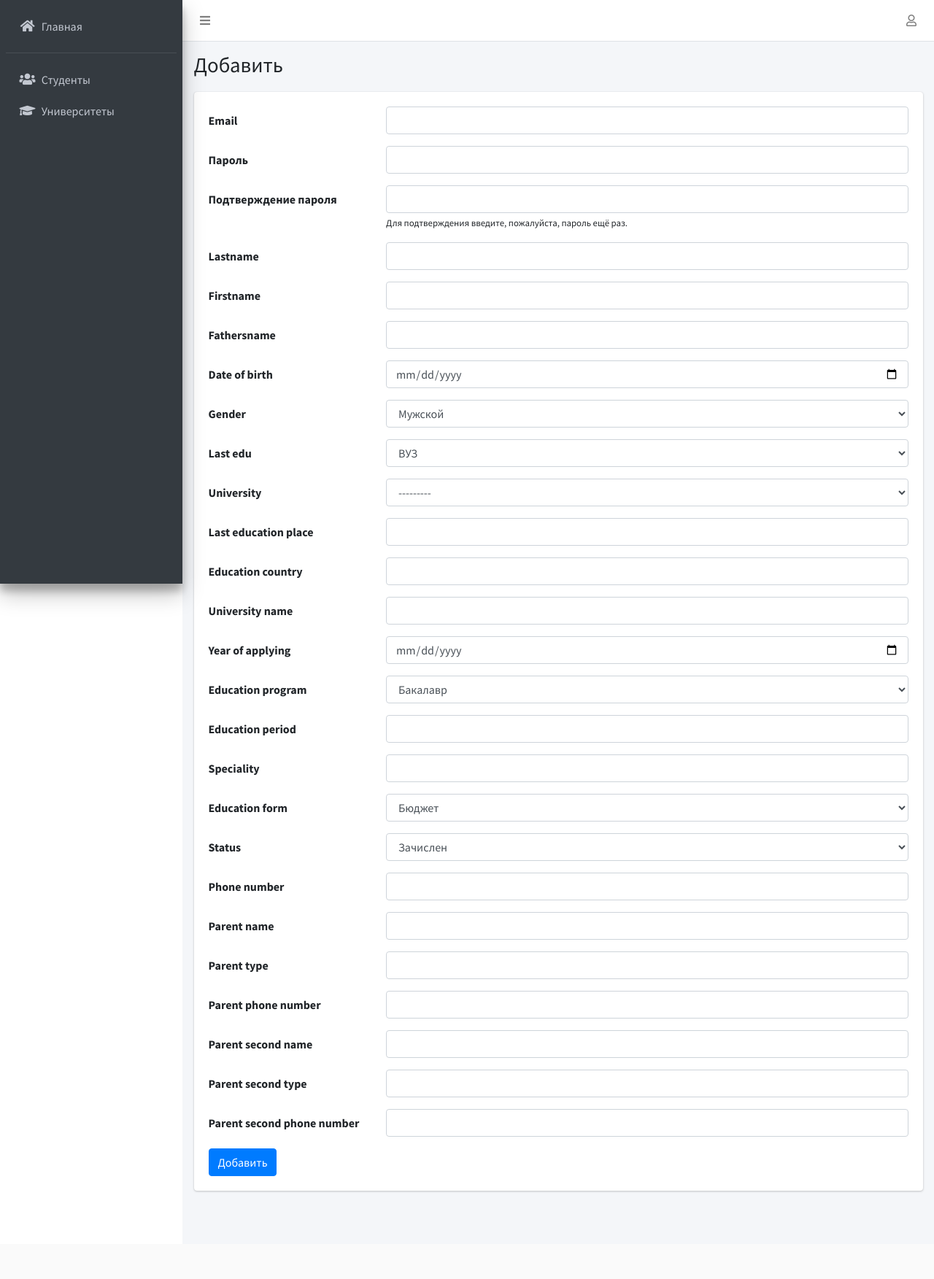
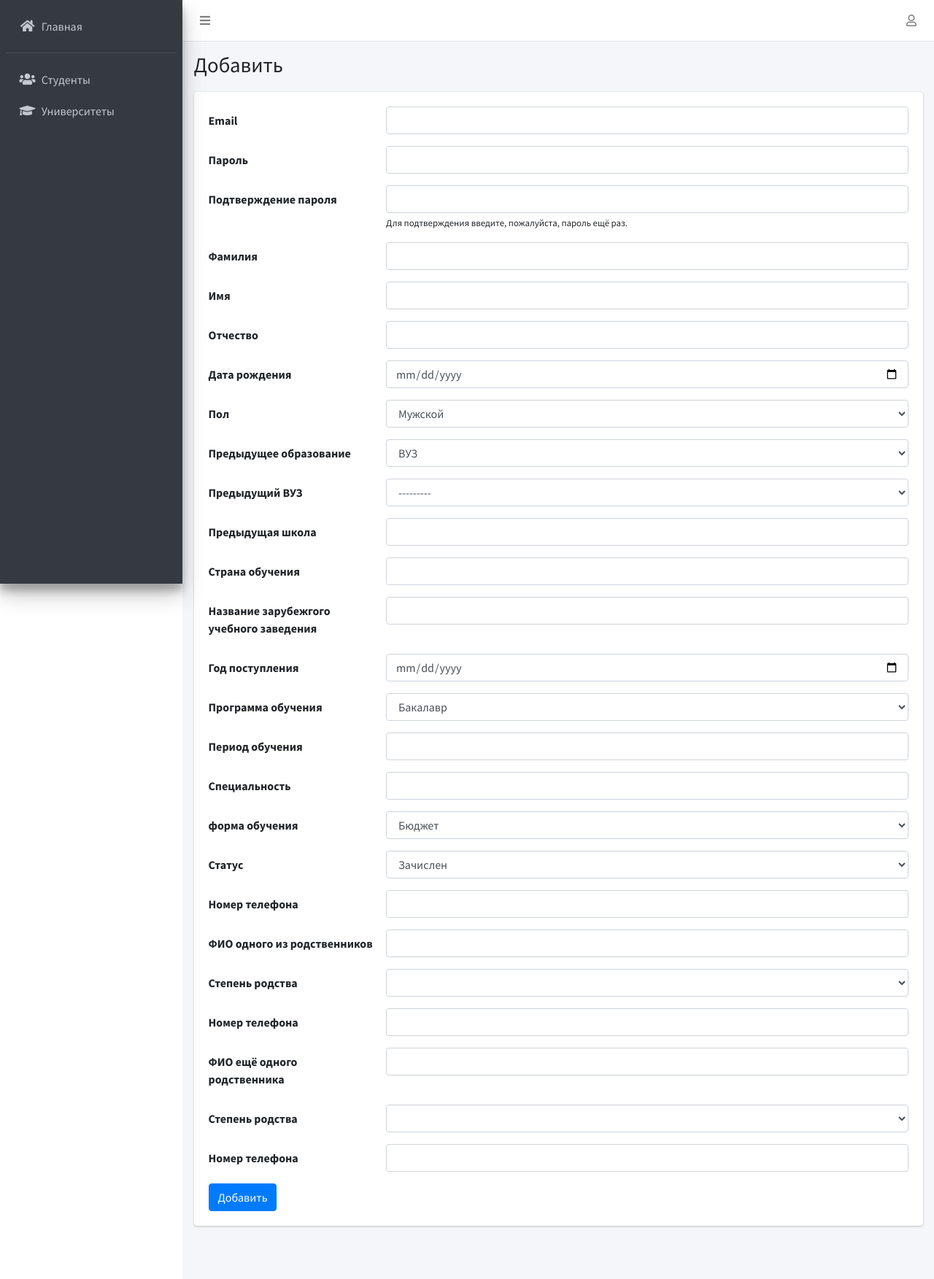
Before and after one commit to Suiunduk/dcu-stud, a Django app: page /students/create/ in a window 1280 px wide. Shown: the whole page at 73% size. Before the commit the page ends 1635 px from the top, so only its background shows below. Run offline with Django 3.2, Linux system fonts and the light colour scheme; the visitor is signed in with stand-in values (Sample User, id 1); data that the repository does not hold is empty; some libraries are stand-ins or nearby versions.

Commit message:
last changes

```diff
--- a/dcu/urls.py
+++ b/dcu/urls.py
@@ -15,11 +15,12 @@ Including another URLconf
 """
 from django.contrib import admin
 from django.urls import path, include
-from django.views.generic import TemplateView
+from django.views.generic import TemplateView, RedirectView
 
 urlpatterns = [
     path('admin/', admin.site.urls),
     path('', include('core.urls')),
+    path('favicon.ico/', RedirectView.as_view(url='/static/img/favicon.ico', permanent=True)),
     path('students/', include('students.urls')),
     path('universities/', include('universities.urls')),
     path('employees/', include('employees.urls')),
--- a/students/forms.py
+++ b/students/forms.py
@@ -36,6 +36,14 @@ EDU_PROGRAM = [
     ('Другое', 'Другое')
 ]
 
+PARENT_TYPE = [
+    ('', ''),
+    ('Отец', 'Отец'),
+    ('Мать', 'Мать'),
+    ('Брат/Сестра', 'Брат/Сестра'),
+    ('Другой родственник', 'Другой родственник')
+]
+
 EDU_FORM = [
     ('Бюджет', 'Бюджет'),
     ('Стипендия', 'Стипендия'),
@@ -44,30 +52,30 @@ EDU_FORM = [
 
 
 class StudentSignUpForm(UserCreationForm):
-    lastname = forms.CharField(max_length=100)
-    firstname = forms.CharField(max_length=100)
-    fathersname = forms.CharField(max_length=100, required=False)
-    date_of_birth = forms.DateField(widget=forms.SelectDateWidget)
-    gender = forms.ChoiceField(choices=GENDER)
-    last_edu = forms.ChoiceField(choices=PREVEDU)
-    university = forms.ModelChoiceField(widget=forms.Select, queryset=universities, required=False)
-    last_education_place = forms.CharField(max_length=100, required=False)
-    education_country = forms.CharField(max_length=100)
-    university_name = forms.CharField(max_length=220)
-    year_of_applying = forms.DateField(widget=forms.SelectDateWidget)
-    education_program = forms.ChoiceField(choices=EDU_PROGRAM)
-    education_period = forms.IntegerField(max_value=10)
-    speciality = forms.CharField(max_length=220)
-    education_form = forms.ChoiceField(choices=EDU_FORM)
-    status = forms.ChoiceField(choices=STATUS)
-    phone_number = forms.CharField(max_length=20)
-    email = forms.EmailField()
-    parent_name = forms.CharField(max_length=100)
-    parent_type = forms.CharField(max_length=100)
-    parent_phone_number = forms.CharField(max_length=100)
-    parent_second_name = forms.CharField(max_length=100, required=False)
-    parent_second_type = forms.CharField(max_length=100, required=False)
-    parent_second_phone_number = forms.CharField(max_length=100, required=False)
+    lastname = forms.CharField(label='Фамилия', max_length=100)
+    firstname = forms.CharField(label='Имя', max_length=100)
+    fathersname = forms.CharField(label='Отчество', max_length=100, required=False)
+    date_of_birth = forms.DateField(label='Дата рождения', widget=forms.SelectDateWidget)
+    gender = forms.ChoiceField(label='Пол', choices=GENDER)
+    last_edu = forms.ChoiceField(label='Предыдущее образование', choices=PREVEDU)
+    university = forms.ModelChoiceField(label='Предыдущий ВУЗ', widget=forms.Select, queryset=universities)
+    last_education_place = forms.CharField(label='Предыдущая школа', max_length=100, required=False)
+    education_country = forms.CharField(label='Страна обучения', max_length=100)
+    university_name = forms.CharField(label='Название зарубежгого учебного заведения', max_length=220)
+    year_of_applying = forms.DateField(label='Год поступления', widget=forms.SelectDateWidget)
+    education_program = forms.ChoiceField(label='Программа обучения', choices=EDU_PROGRAM)
+    education_period = forms.IntegerField(label='Период обучения', max_value=10)
+    speciality = forms.CharField(label='Специальность', max_length=220)
+    education_form = forms.ChoiceField(label='форма обучения', choices=EDU_FORM)
+    status = forms.ChoiceField(label='Статус', choices=STATUS)
+    phone_number = forms.CharField(label='Номер телефона', max_length=20)
+    email = forms.EmailField(label='Email', )
+    parent_name = forms.CharField(label='ФИО одного из родственников', max_length=100)
+    parent_type = forms.ChoiceField(label='Степень родства', choices=PARENT_TYPE)
+    parent_phone_number = forms.CharField(label='Номер телефона', max_length=100)
+    parent_second_name = forms.CharField(label='ФИО ещё одного родственника', max_length=100, required=False)
+    parent_second_type = forms.ChoiceField(label='Степень родства', choices=PARENT_TYPE, required=False)
+    parent_second_phone_number = forms.CharField(label='Номер телефона', max_length=100, required=False)
 
     class Meta(UserCreationForm.Meta):
         model = CustomUser
@@ -108,34 +116,34 @@ class StudentSignUpForm(UserCreationForm):
 
 
 class StudentCreateForm(UserCreationForm):
-    lastname = forms.CharField(max_length=100)
-    firstname = forms.CharField(max_length=100)
-    fathersname = forms.CharField(max_length=100, required=False)
-    date_of_birth = forms.DateField(widget=forms.SelectDateWidget)
-    gender = forms.ChoiceField(choices=GENDER)
-    last_edu = forms.ChoiceField(choices=PREVEDU)
-    university = forms.ModelChoiceField(widget=forms.Select, queryset=universities, required=False)
-    last_education_place = forms.CharField(max_length=100, required=False)
-    education_country = forms.CharField(max_length=100)
-    university_name = forms.CharField(max_length=220)
-    year_of_applying = forms.DateField(widget=forms.SelectDateWidget)
-    education_program = forms.ChoiceField(choices=EDU_PROGRAM)
-    education_period = forms.IntegerField(max_value=10)
-    speciality = forms.CharField(max_length=220)
-    education_form = forms.ChoiceField(choices=EDU_FORM)
-    status = forms.ChoiceField(choices=STATUS)
-    phone_number = forms.CharField(max_length=20)
-    email = forms.EmailField()
-    parent_name = forms.CharField(max_length=100)
-    parent_type = forms.CharField(max_length=100)
-    parent_phone_number = forms.CharField(max_length=100)
-    parent_second_name = forms.CharField(max_length=100, required=False)
-    parent_second_type = forms.CharField(max_length=100, required=False)
-    parent_second_phone_number = forms.CharField(max_length=100, required=False)
+    lastname = forms.CharField(label='Фамилия', max_length=100)
+    firstname = forms.CharField(label='Имя', max_length=100)
+    fathersname = forms.CharField(label='Отчество', max_length=100, required=False)
+    date_of_birth = forms.DateField(label='Дата рождения', widget=forms.SelectDateWidget)
+    gender = forms.ChoiceField(label='Пол', choices=GENDER)
+    last_edu = forms.ChoiceField(label='Предыдущее образование', choices=PREVEDU)
+    university = forms.ModelChoiceField(label='Предыдущий ВУЗ', widget=forms.Select, queryset=universities)
+    last_education_place = forms.CharField(label='Предыдущая школа', max_length=100, required=False)
+    education_country = forms.CharField(label='Страна обучения', max_length=100)
+    university_name = forms.CharField(label='Название зарубежгого учебного заведения', max_length=220)
+    year_of_applying = forms.DateField(label='Год поступления', widget=forms.SelectDateWidget)
+    education_program = forms.ChoiceField(label='Программа обучения', choices=EDU_PROGRAM)
+    education_period = forms.IntegerField(label='Период обучения', max_value=10)
+    speciality = forms.CharField(label='Специальность', max_length=220)
+    education_form = forms.ChoiceField(label='форма обучения', choices=EDU_FORM)
+    status = forms.ChoiceField(label='Статус', choices=STATUS)
+    phone_number = forms.CharField(label='Номер телефона', max_length=20)
+    email = forms.EmailField(label='Email', )
+    parent_name = forms.CharField(label='ФИО одного из родственников', max_length=100)
+    parent_type = forms.ChoiceField(label='Степень родства', choices=PARENT_TYPE)
+    parent_phone_number = forms.CharField(label='Номер телефона', max_length=100)
+    parent_second_name = forms.CharField(label='ФИО ещё одного родственника', max_length=100, required=False)
+    parent_second_type = forms.ChoiceField(label='Степень родства', choices=PARENT_TYPE, required=False)
+    parent_second_phone_number = forms.CharField(label='Номер телефона', max_length=100, required=False)
 
     class Meta(UserCreationForm.Meta):
         model = CustomUser
-        fields = ('email', )
+        fields = ('email',)
 
     @transaction.atomic
     def save(self):
@@ -170,3 +178,44 @@ class StudentCreateForm(UserCreationForm):
                                          parent_second_phone_number=self.cleaned_data.get(
                                              'parent_second_phone_number'))
         return user
+
+
+class StudentUpdateForm(forms.ModelForm):
+    lastname = forms.CharField(label='Фамилия', max_length=100)
+    firstname = forms.CharField(label='Имя', max_length=100)
+    fathersname = forms.CharField(label='Отчество', max_length=100, required=False)
+    date_of_birth = forms.DateField(label='Дата рождения', widget=forms.DateInput)
+    gender = forms.ChoiceField(label='Пол', choices=GENDER)
+    last_edu = forms.ChoiceField(label='Предыдущее образование', choices=PREVEDU)
+    university = forms.ModelChoiceField(label='Предыдущий ВУЗ', widget=forms.Select, queryset=universities)
+    last_education_place = forms.CharField(label='Предыдущая школа', max_length=100, required=False)
+    education_country = forms.CharField(label='Страна обучения', max_length=100)
+    university_name = forms.CharField(label='Название зарубежгого учебного заведения', max_length=220)
+    year_of_applying = forms.DateField(label='Год поступления', widget=forms.DateInput)
+    education_program = forms.ChoiceField(label='Программа обучения', choices=EDU_PROGRAM)
+    education_period = forms.IntegerField(label='Период обучения', max_value=10)
+    speciality = forms.CharField(label='Специальность', max_length=220)
+    education_form = forms.ChoiceField(label='форма обучения', choices=EDU_FORM)
+    status = forms.ChoiceField(label='Статус', choices=STATUS)
+    phone_number = forms.CharField(label='Номер телефона', max_length=20)
+    parent_name = forms.CharField(label='ФИО одного из родственников', max_length=100)
+    parent_type = forms.ChoiceField(label='Степень родства', choices=PARENT_TYPE)
+    parent_phone_number = forms.CharField(label='Номер телефона', max_length=100)
+    parent_second_name = forms.CharField(label='ФИО ещё одного родственника', max_length=100, required=False)
+    parent_second_type = forms.ChoiceField(label='Степень родства', choices=PARENT_TYPE, required=False)
+    parent_second_phone_number = forms.CharField(label='Номер телефона', max_length=100, required=False)
+
+    class Meta:
+        model = Student
+        fields = ('lastname', 'firstname', 'fathersname', 'date_of_birth', 'gender', 'last_edu', 'university',
+                  'last_education_place', 'education_country', 'university_name', 'year_of_applying',
+                  'education_program', 'education_period', 'speciality', 'education_form', 'status', 'phone_number',
+                  'parent_name', 'parent_type', 'parent_phone_number', 'parent_second_name',
+                  'parent_second_type', 'parent_second_phone_number',)
+
+
+class ContactForm(forms.Form):
+    subject = forms.CharField(max_length=100, widget=forms.TextInput(attrs={'size': '40', 'class': 'form-control'}))
+    sender = forms.EmailField(widget=forms.TextInput(attrs={'size': '40', 'class': 'form-control'}))
+    message = forms.CharField(widget=forms.Textarea(attrs={'class': 'form-control'}))
+    copy = forms.BooleanField(required=False)
--- a/students/templates/students/student_profile.html
+++ b/students/templates/students/student_profile.html
@@ -7,9 +7,6 @@
     <!--<a href="#" class="btn btn-tool">Print</a>-->
     <a href="{% url 'student-update' object.user_id %}" class="btn btn-tool">
       <i class="fas fa-edit"></i>
-    </a>
-    <a href="{% url 'student-delete' object.user_id %}" class="btn btn-tool">
-      <i class="fas fa-times"></i>
     </a>
   </div>
 </div>
--- a/students/urls.py
+++ b/students/urls.py
@@ -12,5 +12,7 @@ urlpatterns = [
     path('create/', StudentCreateView.as_view(), name='student-create'),
     path('<int:pk>/update/', StudentUpdateView.as_view(), name='student-update'),
     path('delete/<int:pk>/', StudentDeleteView.as_view(), name='student-delete'),
+    path('message/', views.contact_view, name='email-send'),
+    path('success/', views.email_success, name='email-success'),
 
 ]
--- a/students/views.py
+++ b/students/views.py
@@ -1,15 +1,20 @@
+from django.contrib import auth
 from django.contrib.auth import login
-from django.contrib.auth.decorators import login_required
+from django.contrib.auth.decorators import login_required, user_passes_test
 from django.contrib.auth.mixins import LoginRequiredMixin
 from django.contrib.messages.views import SuccessMessageMixin
+from django.core.mail import send_mail, BadHeaderError
 from django.forms import widgets
+from django import forms
+from django.http import HttpResponse
 from django.shortcuts import render, redirect
 from django.urls import reverse_lazy
 from django.utils.decorators import method_decorator
 from django.views.generic import CreateView, FormView, DetailView, UpdateView, DeleteView
 
-from core.decorators import employee_required
-from students.forms import StudentSignUpForm, StudentCreateForm
+from core.decorators import employee_required, superuser_required, super_or_emp_required, student_required
+from dcu import settings
+from students.forms import StudentSignUpForm, StudentCreateForm, StudentUpdateForm, ContactForm
 from students.models import Student
 from users.models import CustomUser
 
@@ -37,11 +42,12 @@ class StudentSignUpView(CreateView):
         return redirect('homepage')
 
 
+@method_decorator([login_required, super_or_emp_required], name='dispatch')
 class StudentCreateView(LoginRequiredMixin, SuccessMessageMixin, CreateView):
     model = CustomUser
-    success_message = "New student successfully added."
     form_class = StudentCreateForm
     template_name = 'students/student_form.html'
+    success_message = "Новый студент успешно добавлен"
 
     def get_context_data(self, **kwargs):
         kwargs['user_type'] = 'student'
@@ -57,19 +63,15 @@ class StudentCreateView(LoginRequiredMixin, SuccessMessageMixin, CreateView):
 
     def form_valid(self, form):
         user = form.save()
-        login(self.request, user)
-        return redirect('homepage')
+        return redirect('student-detail', user.id)
 
 
-
-#@method_decorator([login_required, employee_required], name='dispatch')
-@login_required
+@super_or_emp_required
 def student_list(request):
     students = Student.objects.all()
     return render(request, 'students/student_list.html', {"students": students})
 
 
-#@method_decorator([login_required, employee_required], name='dispatch')
 class StudentDetailView(LoginRequiredMixin, DetailView):
     model = Student
     template_name = "students/student_detail.html"
@@ -79,27 +81,23 @@ class StudentDetailView(LoginRequiredMixin, DetailView):
         return context
 
 
-
-#@method_decorator([login_required], name='dispatch')
 class StudentUpdateView(LoginRequiredMixin, SuccessMessageMixin, UpdateView):
     model = Student
-    fields = '__all__'
-    success_message = "Record successfully updated."
+    form_class = StudentUpdateForm
+    success_message = "Запись успешно обновлена"
 
     def get_form(self, **kwargs):
         form = super(StudentUpdateView, self).get_form()
-
-        # form.fields['passport'].widget = widgets.FileInput()
         return form
 
 
-#@method_decorator([login_required], name='dispatch')
+@method_decorator([login_required, super_or_emp_required], name='dispatch')
 class StudentDeleteView(LoginRequiredMixin, DeleteView):
     model = Student
     success_url = reverse_lazy('student-list')
 
-###VIEWS FOR STUDENT ACCESS###
 
+@method_decorator([login_required, student_required], name='dispatch')
 class StudentProfileView(LoginRequiredMixin, DetailView):
     model = Student
     template_name = "students/student_profile.html"
@@ -107,3 +105,36 @@ class StudentProfileView(LoginRequiredMixin, DetailView):
     def get_context_data(self, **kwargs):
         context = super(StudentProfileView, self).get_context_data(**kwargs)
         return context
+
+
+@student_required
+def contact_view(request):
+    if request.method == 'POST':
+        form = ContactForm(request.POST)
+        # Если форма заполнена корректно, сохраняем все введённые пользователем значения
+        if form.is_valid():
+            subject = form.cleaned_data['subject']
+            sender = form.cleaned_data['sender']
+            message = 'Сообщение от ' + form.cleaned_data['sender'] + '\n \n' + form.cleaned_data['message']
+            copy = form.cleaned_data['copy']
+
+            recipients = [settings.EMAIL_HOST_USER]
+            # Если пользователь захотел получить копию себе, добавляем его в список получателей
+            if copy:
+                recipients.append(sender)
+            try:
+                send_mail(subject, message, settings.EMAIL_HOST_USER, recipients)
+            except BadHeaderError:  # Защита от уязвимости
+                return HttpResponse('Invalid header found')
+            # Переходим на другую страницу, если сообщение отправлено
+            return render(request, 'students/email_success.html')
+    else:
+        # Заполняем форму
+        form = ContactForm()
+    # Отправляем форму на страницу
+    return render(request, 'students/send_email.html', {'form': form, 'username': auth.get_user(request).username})
+
+
+def email_success(reguest):
+    message = 'Ваше сообщение отправлено успешно!'
+    return render(reguest, 'students/email_success.html', {'message': message})
--- a/templates/core/base.html
+++ b/templates/core/base.html
@@ -83,7 +83,7 @@
 
             {% if  user.is_authenticated and user.is_student%}
                 <li class="nav-item">
-                  <a href="#" class="nav-link">
+                  <a href="{% url 'email-send' %}" class="nav-link">
                     <i class="nav-icon fas fa-envelope"></i>
                     <p>
                       Обратная связь
--- a/universities/views.py
+++ b/universities/views.py
@@ -28,7 +28,7 @@ class UniversityDetailView(LoginRequiredMixin, DetailView):
 class UniversityCreateView(LoginRequiredMixin, SuccessMessageMixin, CreateView):
     model = University
     fields = '__all__'
-    success_message = "New university successfully added."
+    success_message = "Новый университет успешно добавлен"
 
     def get_form(self, **kwargs):
         form = super(UniversityCreateView, self).get_form()
@@ -38,7 +38,7 @@ class UniversityCreateView(LoginRequiredMixin, SuccessMessageMixin, CreateView):
 class UniversityUpdateView(LoginRequiredMixin, SuccessMessageMixin, UpdateView):
     model = University
     fields = '__all__'
-    success_message = "Record successfully updated."
+    success_message = "Запись успешно обновлена"
 
     def get_form(self, **kwargs):
         form = super(UniversityCreateView, self).get_form()
```
Also changed, not shown: core/decorators.py (+30 -0 lines), dcu/settings.py (+8 -0 lines), students/templates/students/email_success.html (added, +17 -0 lines), students/templates/students/send_email.html (added, +37 -0 lines), students/templates/students/student_detail.html (+14 -7 lines), static/img/favicon.ico (added).
